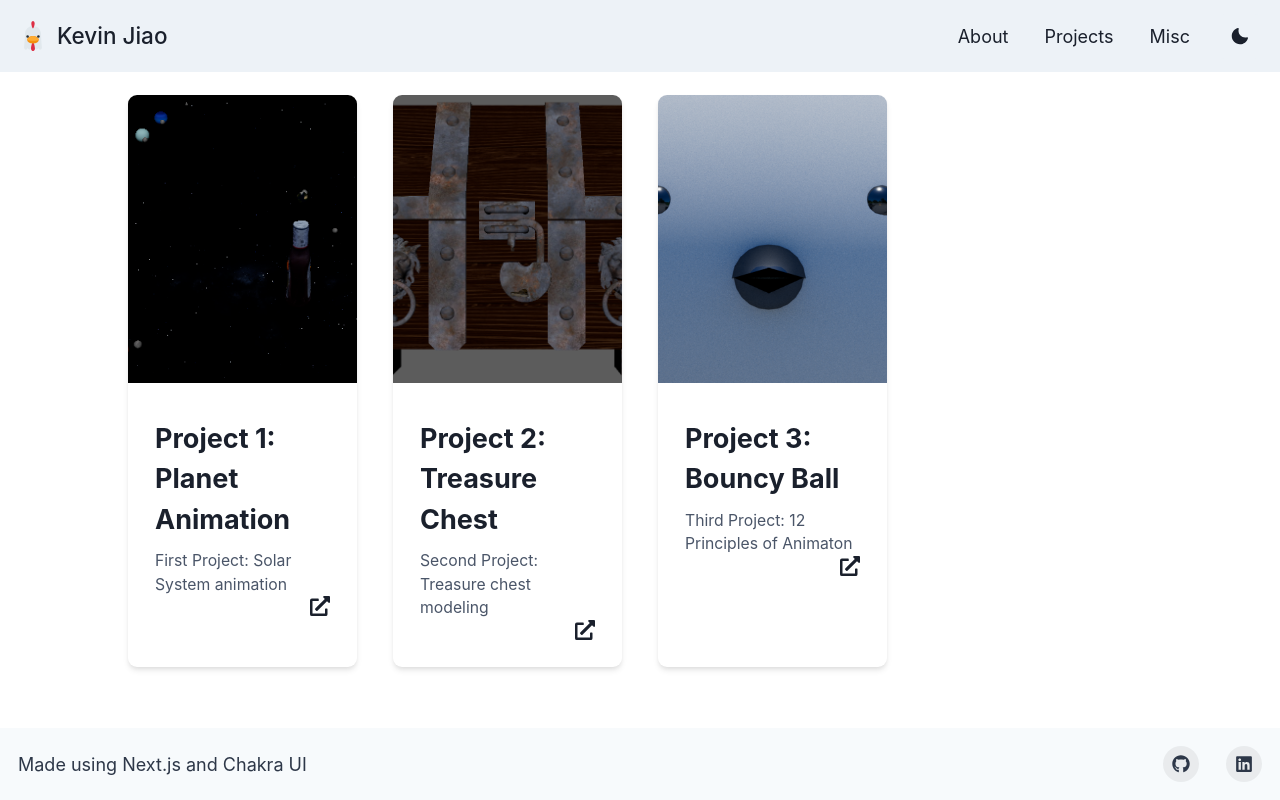
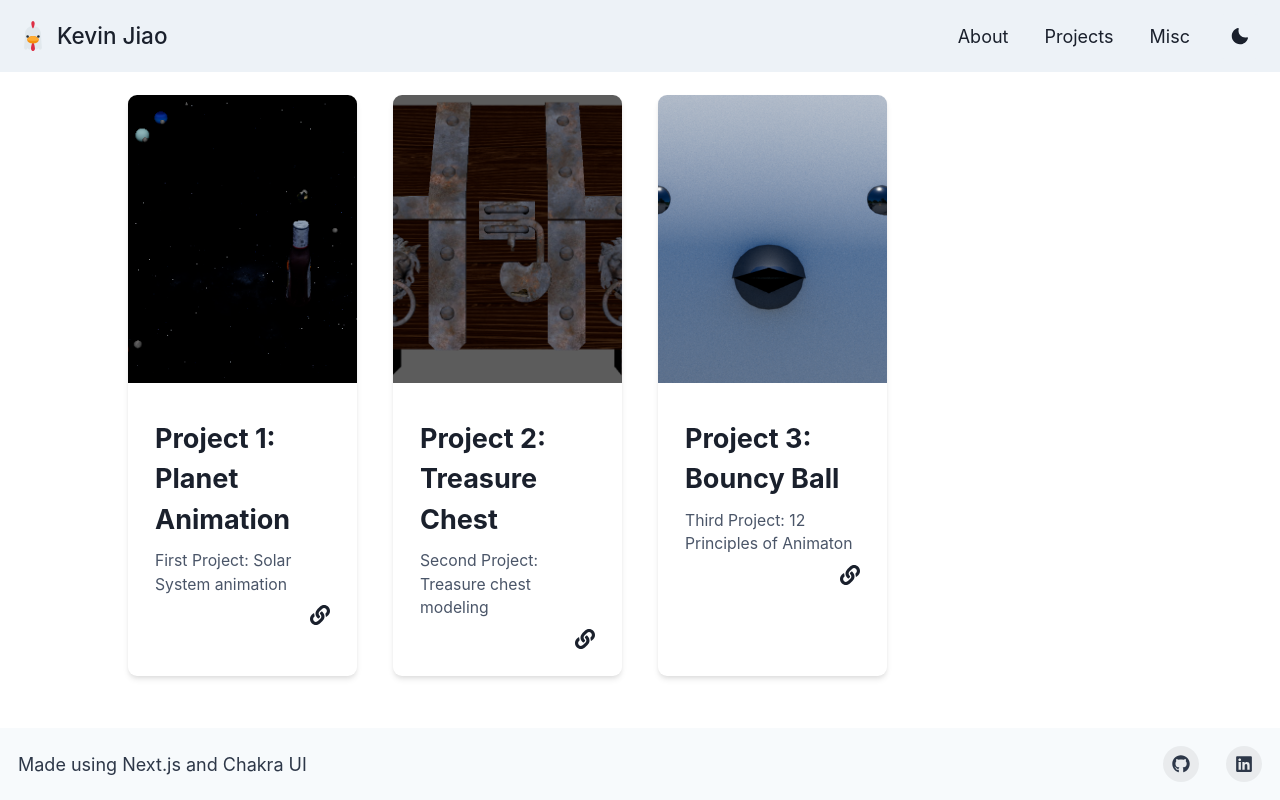
Before and after one commit to KXJiao/KXJiao.github.io, a Next.js app: page /projects/animations in a window 1280 px wide. Built offline with nearby package versions, Linux system fonts and the light colour scheme.

Commit message:
Update local project links to use nextlinks

```diff
--- a/components/Card/Card.tsx
+++ b/components/Card/Card.tsx
@@ -9,12 +9,14 @@ import {
   TagLeftIcon,
   useColorModeValue,
 } from "@chakra-ui/react";
+import NextLink from "next/link";
 import { IconType } from "react-icons";
 import {
   FaCode,
   FaExternalLinkAlt,
   FaGithub,
   FaJs,
+  FaLink,
   FaPepperHot,
   FaPython,
   FaReact,
@@ -29,6 +31,7 @@ export type CardProps = {
   githubLink: string;
   deployLink: string;
   tags: string[];
+  external: boolean;
 };
 
 const Card = ({
@@ -38,6 +41,7 @@ const Card = ({
   githubLink,
   deployLink,
   tags,
+  external,
 }: CardProps) => {
   const getTag = (tag: string) => {
     let values: [color: string, icon: IconType] = ["", FaCode];
@@ -113,24 +117,32 @@ const Card = ({
           >
             {description}
           </chakra.p>
-        </Box>
           <Stack
             isInline
             justifyContent="flex-end"
             alignItems="center"
             spacing={4}
+            mt={2}
           >
             {githubLink && (
               <Link href={githubLink} isExternal>
                 <FaGithub aria-label="github" size={23} />
               </Link>
             )}
-          {deployLink && (
+            {deployLink &&
+              (external ? (
                 <Link href={deployLink} isExternal>
                   <FaExternalLinkAlt aria-label="project link" size={20} />
                 </Link>
-          )}
+              ) : (
+                <NextLink href={deployLink} passHref>
+                  <Link>
+                    <FaLink aria-label="project link" size={20} />
+                  </Link>
+                </NextLink>
+              ))}
           </Stack>
+        </Box>
       </Box>
     </Box>
   );
--- a/constants/info.ts
+++ b/constants/info.ts
@@ -11,6 +11,7 @@ const userInfo = {
       githubLink: "",
       deployLink: "/projects/animations",
       tags: ["Autodesk Maya"],
+      external: false,
     },
     {
       imageURL: "/images/site.PNG",
@@ -19,6 +20,7 @@ const userInfo = {
       githubLink: "https://github.com/KXJiao/KXJiao.github.io",
       deployLink: "/",
       tags: ["Next.js", "Typescript"],
+      external: false,
     },
   ],
   animations: [
@@ -29,6 +31,7 @@ const userInfo = {
       githubLink: "",
       deployLink: "/projects/animations/project1",
       tags: [],
+      external: false,
     },
     {
       imageURL: "/images/animations/project2/Smooth2.PNG",
@@ -37,6 +40,7 @@ const userInfo = {
       githubLink: "",
       deployLink: "/projects/animations/project2",
       tags: [],
+      external: false,
     },
     {
       imageURL: "/images/animations/project3/icon.png",
@@ -45,6 +49,7 @@ const userInfo = {
       githubLink: "",
       deployLink: "/projects/animations/project3",
       tags: [],
+      external: false,
     },
   ],
   socialLinks: {
--- a/pages/projects.tsx
+++ b/pages/projects.tsx
@@ -26,6 +26,7 @@ const Projects = () => {
               githubLink={project.githubLink}
               deployLink={project.deployLink}
               tags={project.tags}
+              external={project.external}
             />
           ))}
         </SimpleGrid>
--- a/pages/projects/animations.tsx
+++ b/pages/projects/animations.tsx
@@ -26,6 +26,7 @@ const Animations = () => {
               githubLink={animation.githubLink}
               deployLink={animation.deployLink}
               tags={animation.tags}
+              external={animation.external}
             />
           ))}
         </SimpleGrid>
```
Lines whose indentation alone changed are shown as unchanged.
